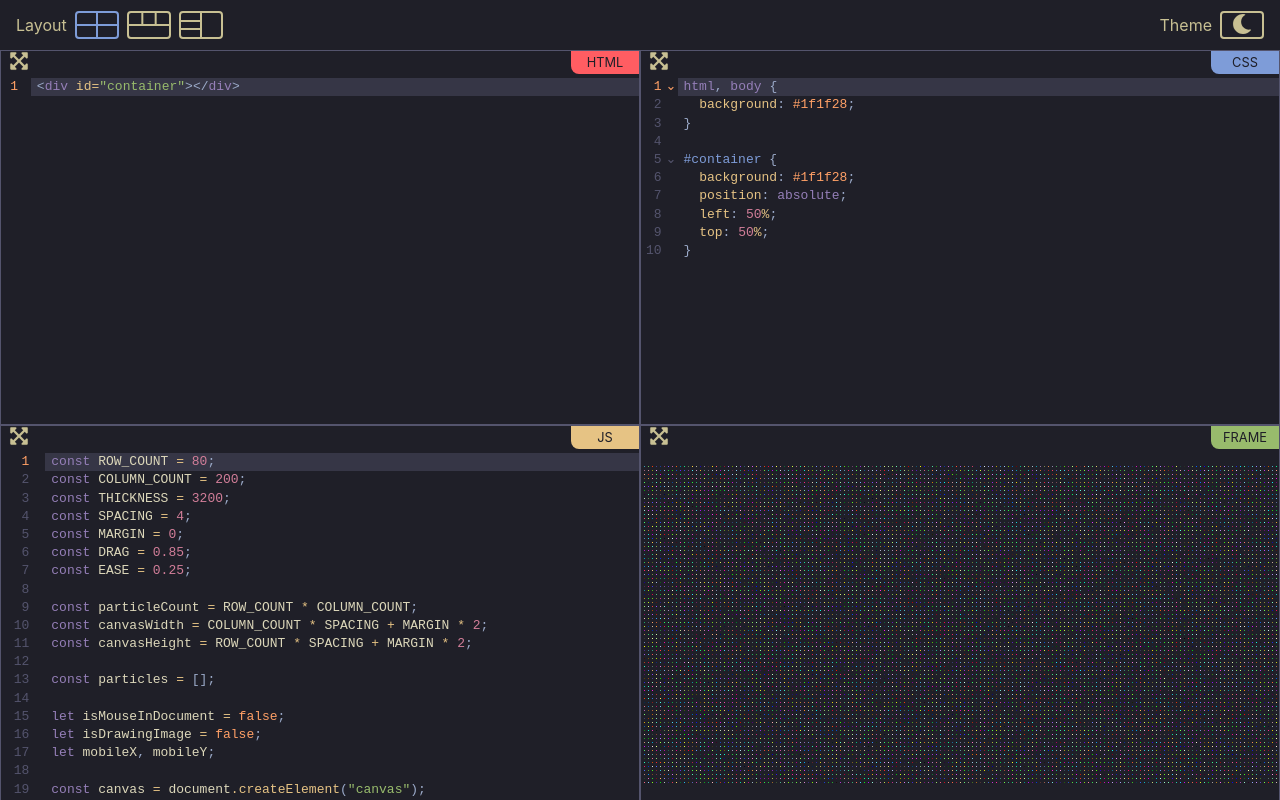
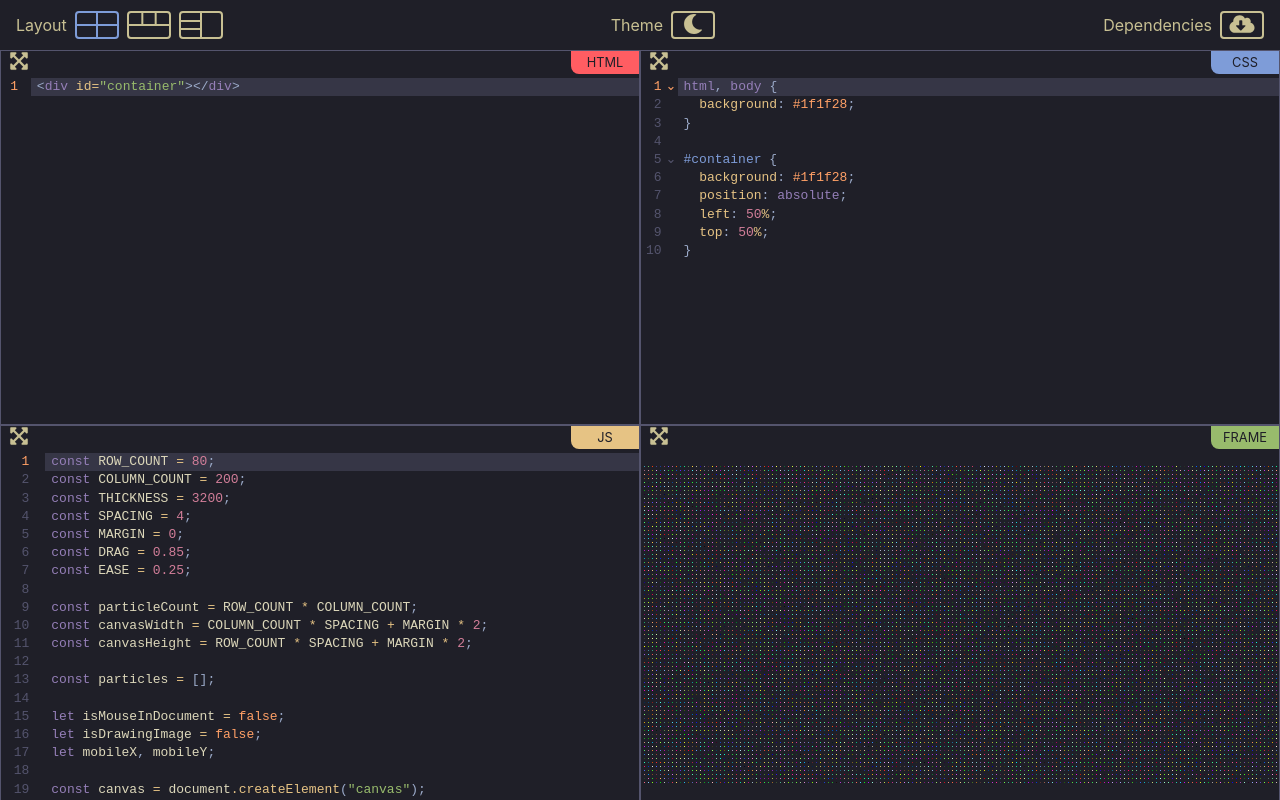
Before and after one commit to metapho-re/code-playground, a React (Vite) app: page / in a window 1280 px wide. Built offline with nearby package versions, Linux system fonts and the light colour scheme; the HTML template or start-up script is replaced by a standard one.

Commit message:
feat: Add dependencies dialog.

```diff
--- a/src/App.tsx
+++ b/src/App.tsx
@@ -1,13 +1,15 @@
-import { useState } from "react";
+import { useRef, useState } from "react";
 import { CodeMirror, useCodeMirrorState } from "./code-mirror";
 import { cssCodeSample, htmlCodeSample, jsCodeSample } from "./code-samples";
 import { getSrcDoc } from "./getSrcDoc";
+import { Dialog } from "./Dialog";
 import { Header } from "./Header";
 import { Panel } from "./Panel";
 import { Layout, PanelId, Theme } from "./types";
 import "./App.css";
 
 function App() {
+  const dialogRef = useRef<HTMLDialogElement>(null);
   const [layout, setLayout] = useState(Layout.Balanced);
   const [theme, setTheme] = useState(Theme.Dark);
   const [expandedPanelId, setExpandedPanelId] = useState<PanelId | null>(null);
@@ -51,6 +53,7 @@ function App() {
   return (
     <>
       <Header
+        dialogRef={dialogRef}
         layout={layout}
         theme={theme}
         onLayoutChange={handleLayoutChange}
@@ -101,6 +104,7 @@ function App() {
           <iframe srcDoc={srcDoc} />
         </Panel>
       </div>
+      <Dialog dialogRef={dialogRef} />
     </>
   );
 }
--- /dev/null
+++ b/src/Dialog.css
@@ -0,0 +1,4 @@
+dialog {
+  color: var(--foreground-color);
+  background-color: var(--background-color);
+}
--- /dev/null
+++ b/src/Dialog.tsx
@@ -0,0 +1,18 @@
+import { RefObject } from "react";
+import "./Dialog.css";
+
+interface Props {
+  dialogRef: RefObject<HTMLDialogElement>;
+}
+
+export const Dialog = ({ dialogRef }: Props) => {
+  const handleDialogClose = () => {
+    dialogRef.current?.close();
+  };
+
+  return (
+    <dialog ref={dialogRef}>
+      <button onClick={handleDialogClose}>Close</button>
+    </dialog>
+  );
+};
--- a/src/Header.tsx
+++ b/src/Header.tsx
@@ -1,5 +1,7 @@
+import { RefObject } from "react";
 import {
   BalancedLayoutIcon,
+  DependenciesIcon,
   HorizontalStackLayoutIcon,
   ThemeIcon,
   VerticalStackLayoutIcon,
@@ -8,6 +10,7 @@ import { Layout, Theme } from "./types";
 import "./Header.css";
 
 interface Props {
+  dialogRef: RefObject<HTMLDialogElement>;
   layout: Layout;
   theme: Theme;
   onLayoutChange: (layout: Layout) => void;
@@ -15,6 +18,7 @@ interface Props {
 }
 
 export const Header = ({
+  dialogRef,
   layout,
   theme,
   onLayoutChange,
@@ -26,6 +30,10 @@ export const Header = ({
 
   const handleLayoutChangeFactory = (layout: Layout) => () => {
     onLayoutChange(layout);
+  };
+
+  const handleDialogOpen = () => {
+    dialogRef.current?.showModal();
   };
 
   return (
@@ -57,6 +65,12 @@ export const Header = ({
           <ThemeIcon theme={theme} />
         </button>
       </div>
+      <div>
+        <p>Dependencies</p>
+        <button onClick={handleDialogOpen}>
+          <DependenciesIcon />
+        </button>
+      </div>
     </div>
   );
 };
--- /dev/null
+++ b/src/icons/DependenciesIcon.tsx
@@ -0,0 +1,5 @@
+export const DependenciesIcon = () => (
+  <svg width="28" height="20" viewBox="0 0 640 512">
+    <path d="M537.6 226.6c4.1-10.7 6.4-22.4 6.4-34.6 0-53-43-96-96-96-19.7 0-38.1 6-53.3 16.2C367 64.2 315.3 32 256 32c-88.4 0-160 71.6-160 160 0 2.7.1 5.4.2 8.1C40.2 219.8 0 273.2 0 336c0 79.5 64.5 144 144 144h368c70.7 0 128-57.3 128-128 0-61.9-44-113.6-102.4-125.4zm-132.9 88.7L299.3 420.7c-6.2 6.2-16.4 6.2-22.6 0L171.3 315.3c-10.1-10.1-2.9-27.3 11.3-27.3H248V176c0-8.8 7.2-16 16-16h48c8.8 0 16 7.2 16 16v112h65.4c14.2 0 21.4 17.2 11.3 27.3z" />
+  </svg>
+);
--- a/src/icons/index.ts
+++ b/src/icons/index.ts
@@ -1,4 +1,5 @@
 export { BalancedLayoutIcon } from "./BalancedLayoutIcon";
+export { DependenciesIcon } from "./DependenciesIcon";
 export { HorizontalStackLayoutIcon } from "./HorizontalStackLayoutIcon";
 export { ResizeIcon } from "./ResizeIcon";
 export { ThemeIcon } from "./ThemeIcon";
```
